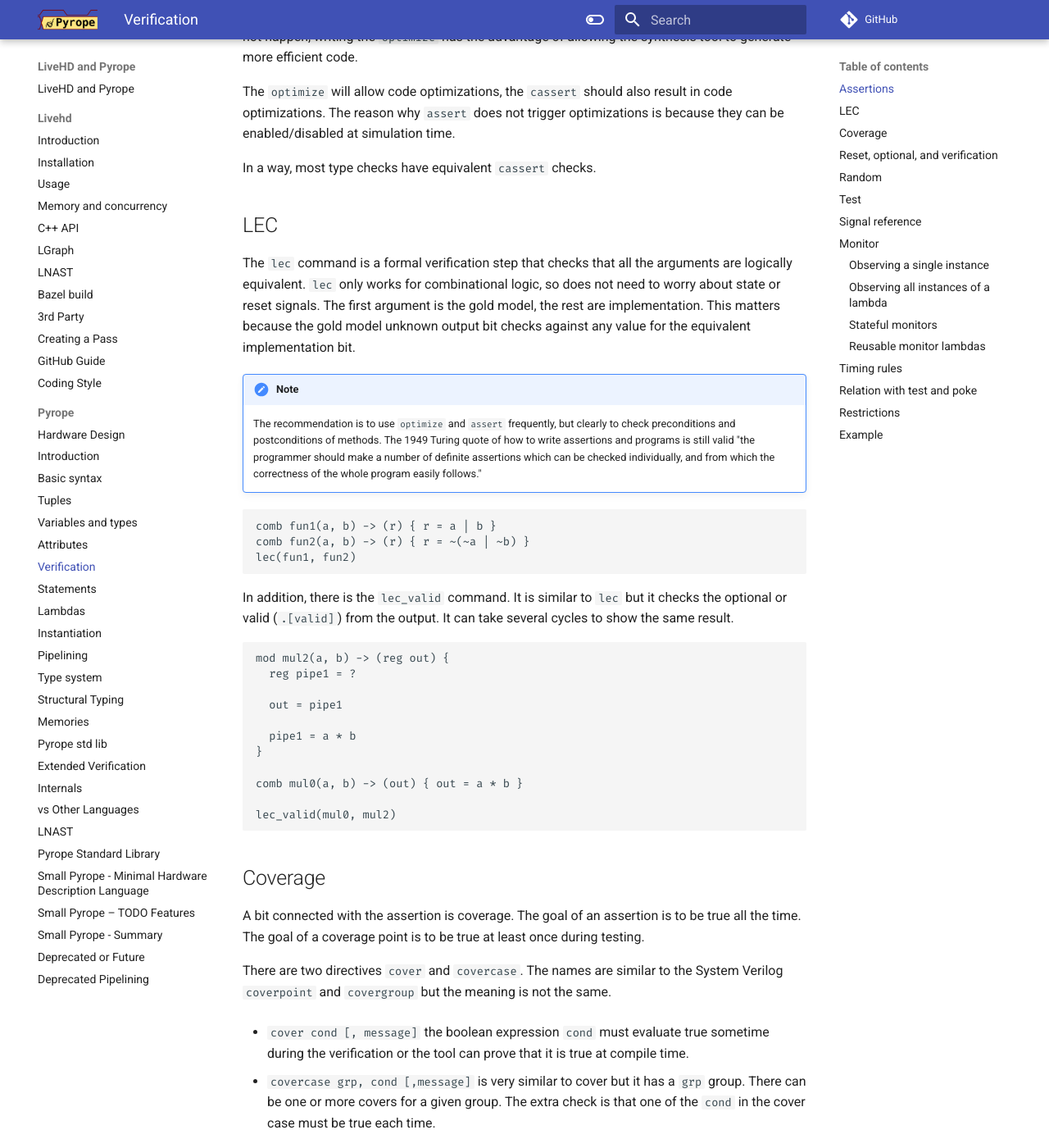
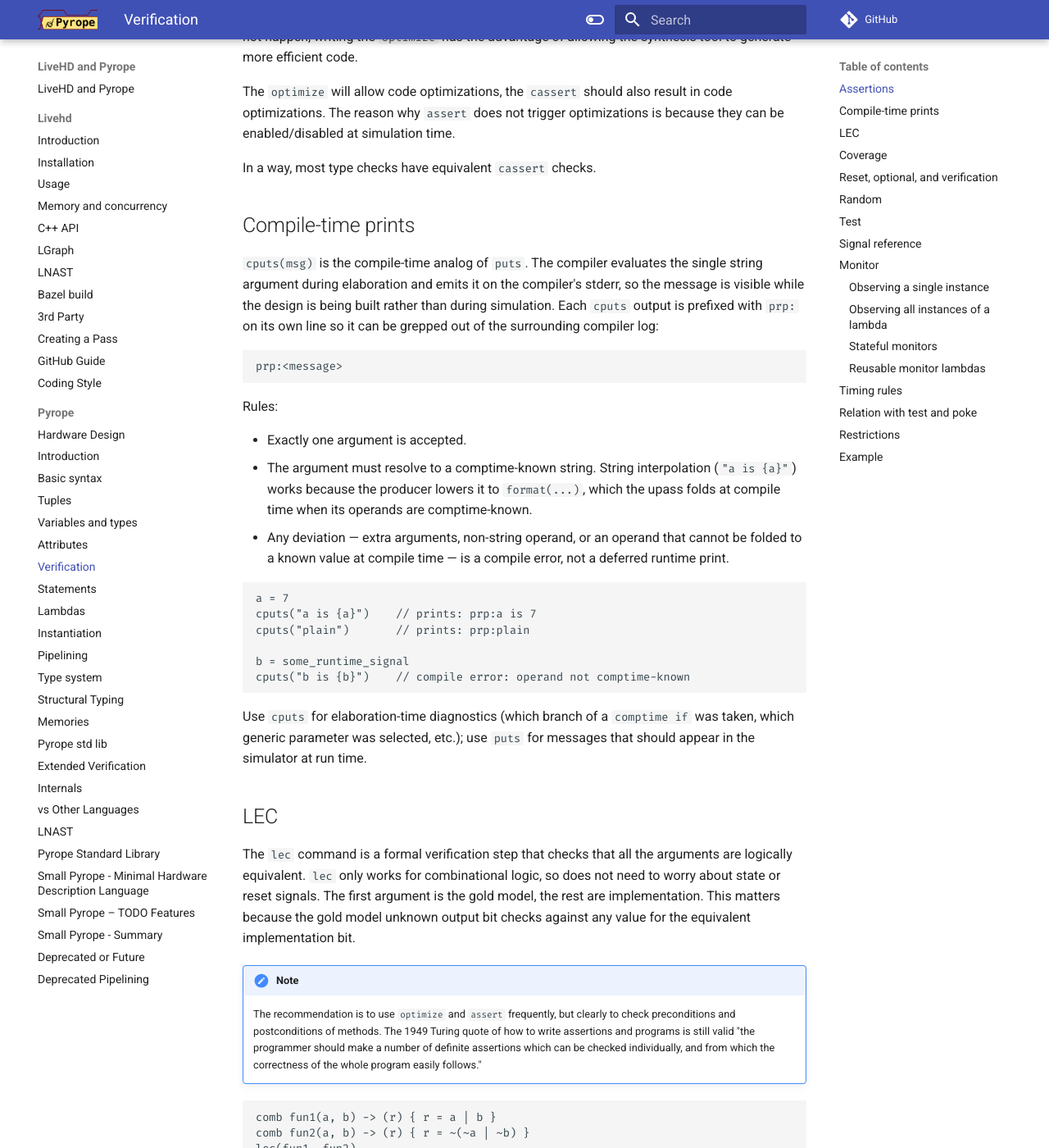
Before and after one commit to masc-ucsc/docs, an MkDocs documentation site: the page built from docs/pyrope/05-assert.md, in a window 1280 px wide and 1400 px high, scrolled down 1690 px. Shown: the whole window at 82% size. Built offline with MkDocs 1.6.1 and Material for MkDocs 9.7.7, drawn with Linux system fonts in a browser that asks for light colours; comment, search, counter and statistics services are not loaded.

Commit message:
add cputs

````diff
--- a/docs/pyrope/05-assert.md
+++ b/docs/pyrope/05-assert.md
@@ -93,6 +93,41 @@ is because they can be enabled/disabled at simulation time.
 
 
 In a way, most type checks have equivalent `cassert` checks.
+
+## Compile-time prints
+
+`cputs(msg)` is the compile-time analog of `puts`. The compiler evaluates the
+single string argument during elaboration and emits it on the compiler's
+stderr, so the message is visible while the design is being built rather than
+during simulation. Each `cputs` output is prefixed with `prp:` on its own line
+so it can be grepped out of the surrounding compiler log:
+
+```
+prp:<message>
+```
+
+Rules:
+
+* Exactly one argument is accepted.
+* The argument must resolve to a comptime-known string. String interpolation
+  (`"a is {a}"`) works because the producer lowers it to `format(...)`, which
+  the upass folds at compile time when its operands are comptime-known.
+* Any deviation — extra arguments, non-string operand, or an operand that
+  cannot be folded to a known value at compile time — is a compile error, not
+  a deferred runtime print.
+
+```pyrope
+a = 7
+cputs("a is {a}")    // prints: prp:a is 7
+cputs("plain")       // prints: prp:plain
+
+b = some_runtime_signal
+cputs("b is {b}")    // compile error: operand not comptime-known
+```
+
+Use `cputs` for elaboration-time diagnostics (which branch of a `comptime
+if` was taken, which generic parameter was selected, etc.); use `puts` for
+messages that should appear in the simulator at run time.
 
 ## LEC
 
````
Also changed, not shown: docs/livehd/06-lnast.md (+1 -0 lines).
